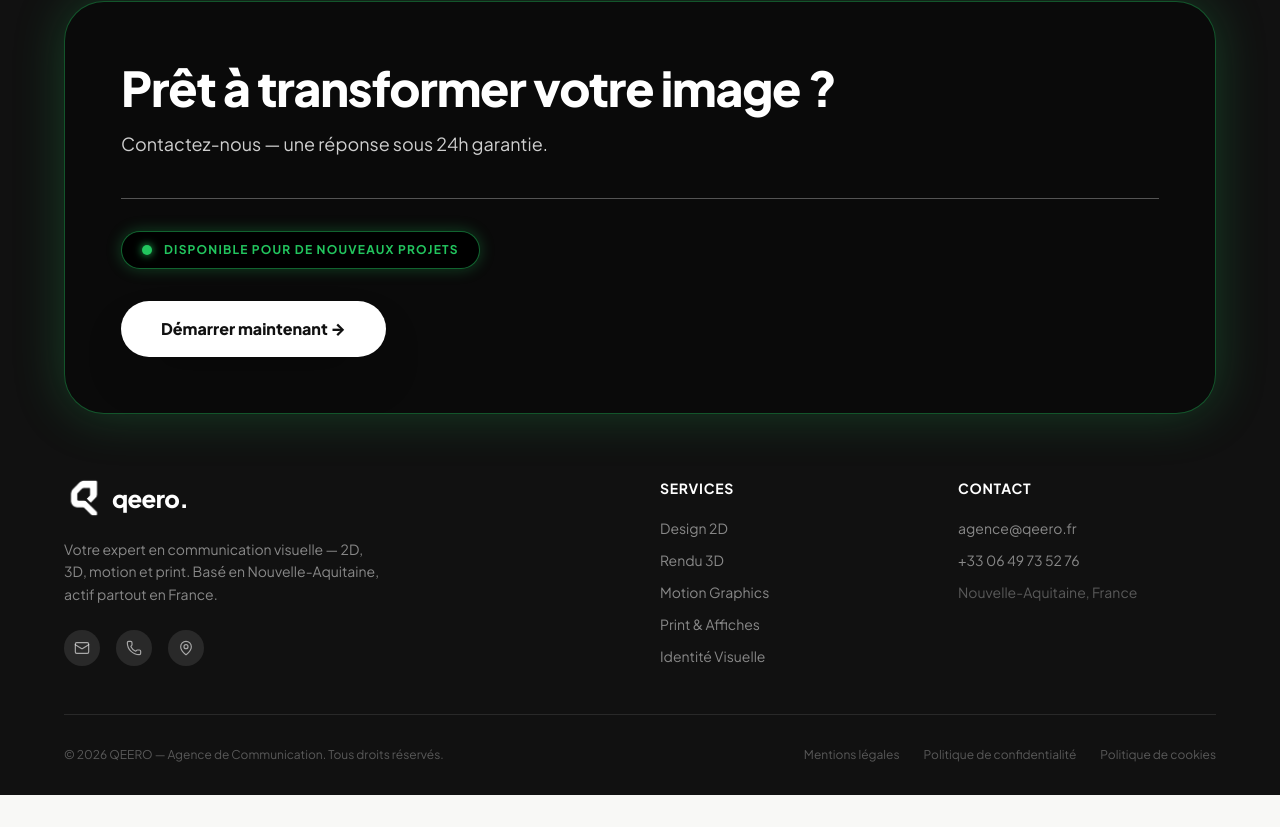
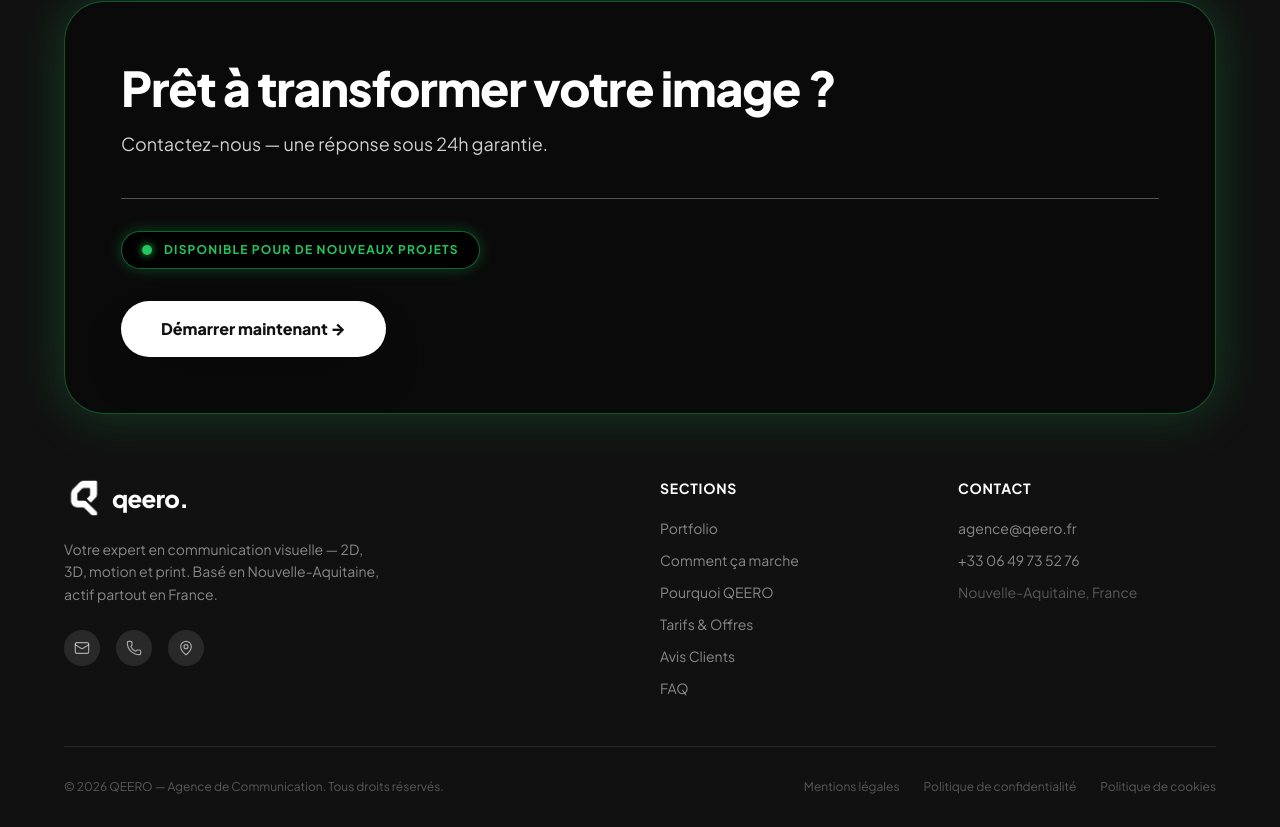
Before and after one commit to Agence-qeero/qeero-agency, a React (Vite) app: page /legal-notice in a window 1280 px wide. Shown: the part 1526-2353 px from the top of the page. Before the commit the page ends 2321 px from the top, so only its background shows below. Built offline with nearby package versions, Linux system fonts and the light colour scheme.

Commit message:
feat: replace footer services with direct Sections navigation (Portfolio, How It Works, Why QEERO, Pricing, Testimonials, FAQ)

```diff
--- a/src/components/ComparisonTable.jsx
+++ b/src/components/ComparisonTable.jsx
@@ -14,7 +14,7 @@ const ComparisonTable = () => {
   const rows = t.comparison?.rows || [];
 
   return (
-    <section className="py-16 md:py-24 bg-[#F8F8F6] border-t border-black/5">
+    <section id="comparison" className="py-16 md:py-24 bg-[#F8F8F6] border-t border-black/5">
       <div className="max-w-5xl xl:max-w-6xl 2xl:max-w-7xl mx-auto px-4 sm:px-6 lg:px-12">
         <div className="text-center mb-14">
           <span className="qeero-badge mb-5 block w-fit mx-auto">{t.comparison?.badge || '// Pourquoi QEERO ?'}</span>
--- a/src/components/Footer.jsx
+++ b/src/components/Footer.jsx
@@ -177,31 +177,36 @@ useEffect(() => {
         </div>
 
         <div>
-          <h4 className="font-bold text-white text-sm uppercase tracking-wider mb-5">{t.footer.servicesTitle}</h4>
+          <h4 className="font-bold text-white text-sm uppercase tracking-wider mb-5">
+            {t.footer.sectionsTitle || 'Sections'}
+          </h4>
           <ul className="space-y-3 text-sm text-white/50">
-            {t.footer.servicesList.map((s, idx) => {
-              const categoryKeys = ['2D', '3D', 'Digital', 'Print', '2D'];
-              const catKey = categoryKeys[idx] || '2D';
-              const href = `/#portfolio?cat=${catKey}`;
-
+            {(t.footer.sectionsList || [
+              { label: 'Portfolio', href: '/#portfolio' },
+              { label: 'Comment ça marche', href: '/#how-it-works' },
+              { label: 'Pourquoi QEERO', href: '/#comparison' },
+              { label: 'Tarifs & Offres', href: '/#services' },
+              { label: 'Avis Clients', href: '/#testimonials' },
+              { label: 'FAQ', href: '/#faq' },
+            ]).map(({ label, href }) => {
               const handleClick = (e) => {
-                const portfolioEl = document.getElementById('portfolio');
-                if (portfolioEl && window.location.pathname === '/') {
+                const targetId = href.replace('/#', '');
+                const targetEl = document.getElementById(targetId);
+                if (targetEl && window.location.pathname === '/') {
                   e.preventDefault();
+                  targetEl.scrollIntoView({ behavior: 'smooth' });
                   window.history.pushState(null, '', href);
-                  window.dispatchEvent(new CustomEvent('qeero:set-portfolio-category', { detail: catKey }));
-                  portfolioEl.scrollIntoView({ behavior: 'smooth' });
                 }
               };
 
               return (
-                <li key={s}>
+                <li key={label}>
                   <a
                     href={href}
                     onClick={handleClick}
                     className="hover:text-[#22C55E] transition-colors cursor-pointer"
                   >
-                    {s}
+                    {label}
                   </a>
                 </li>
               );
--- a/src/components/Testimonials.jsx
+++ b/src/components/Testimonials.jsx
@@ -9,7 +9,7 @@ const Testimonials = () => {
   const reviews = getReviews(t);
 
   return (
-  <section className="py-16 md:py-24 bg-[#F8F8F6] border-t border-black/5">
+  <section id="testimonials" className="py-16 md:py-24 bg-[#F8F8F6] border-t border-black/5">
     <div className="px-4 sm:px-6 lg:px-12 xl:px-16 2xl:px-24">
 
       <div className="text-center mb-14">
--- a/src/i18n/en.js
+++ b/src/i18n/en.js
@@ -358,9 +358,16 @@ export const en = {
     ctaBtn: "Start now →",
     available: "Available for new projects",
     description: "Your expert in visual communication — 2D, 3D, motion, and print. Based in Nouvelle-Aquitaine, active throughout France.",
-    servicesTitle: "Services",
+    sectionsTitle: "Sections",
     contactTitle: "Contact",
-    servicesList: ['2D Design', '3D Rendering', 'Motion Graphics', 'Print & Posters', 'Visual Identity'],
+    sectionsList: [
+      { label: "Portfolio", href: "/#portfolio" },
+      { label: "How It Works", href: "/#how-it-works" },
+      { label: "Why QEERO", href: "/#comparison" },
+      { label: "Plans & Pricing", href: "/#services" },
+      { label: "Testimonials", href: "/#testimonials" },
+      { label: "FAQ", href: "/#faq" },
+    ],
     legal1: "Legal Notice",
     legal2: "Privacy Policy",
     cookiePolicy: "Cookie Policy",
--- a/src/i18n/fr.js
+++ b/src/i18n/fr.js
@@ -358,9 +358,16 @@ export const fr = {
     ctaBtn: "Démarrer maintenant →",
     available: "Disponible pour de nouveaux projets",
     description: "Votre expert en communication visuelle — 2D, 3D, motion et print. Basé en Nouvelle-Aquitaine, actif partout en France.",
-    servicesTitle: "Services",
+    sectionsTitle: "Sections",
     contactTitle: "Contact",
-    servicesList: ['Design 2D', 'Rendu 3D', 'Motion Graphics', 'Print & Affiches', 'Identité Visuelle'],
+    sectionsList: [
+      { label: "Portfolio", href: "/#portfolio" },
+      { label: "Comment ça marche", href: "/#how-it-works" },
+      { label: "Pourquoi QEERO", href: "/#comparison" },
+      { label: "Tarifs & Offres", href: "/#services" },
+      { label: "Avis Clients", href: "/#testimonials" },
+      { label: "FAQ", href: "/#faq" },
+    ],
     legal1: "Mentions légales",
     legal2: "Politique de confidentialité",
     cookiePolicy: "Politique de cookies",
```
